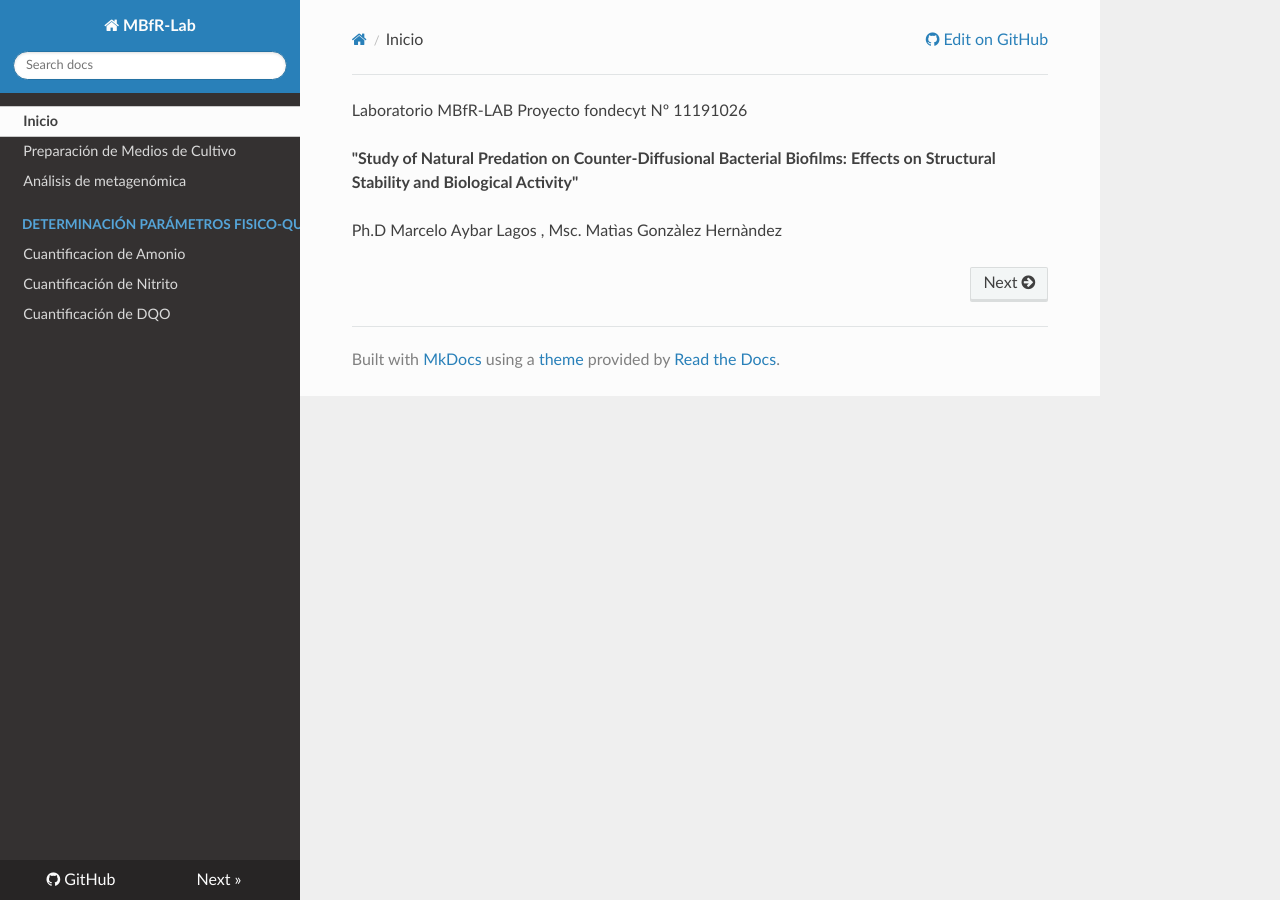
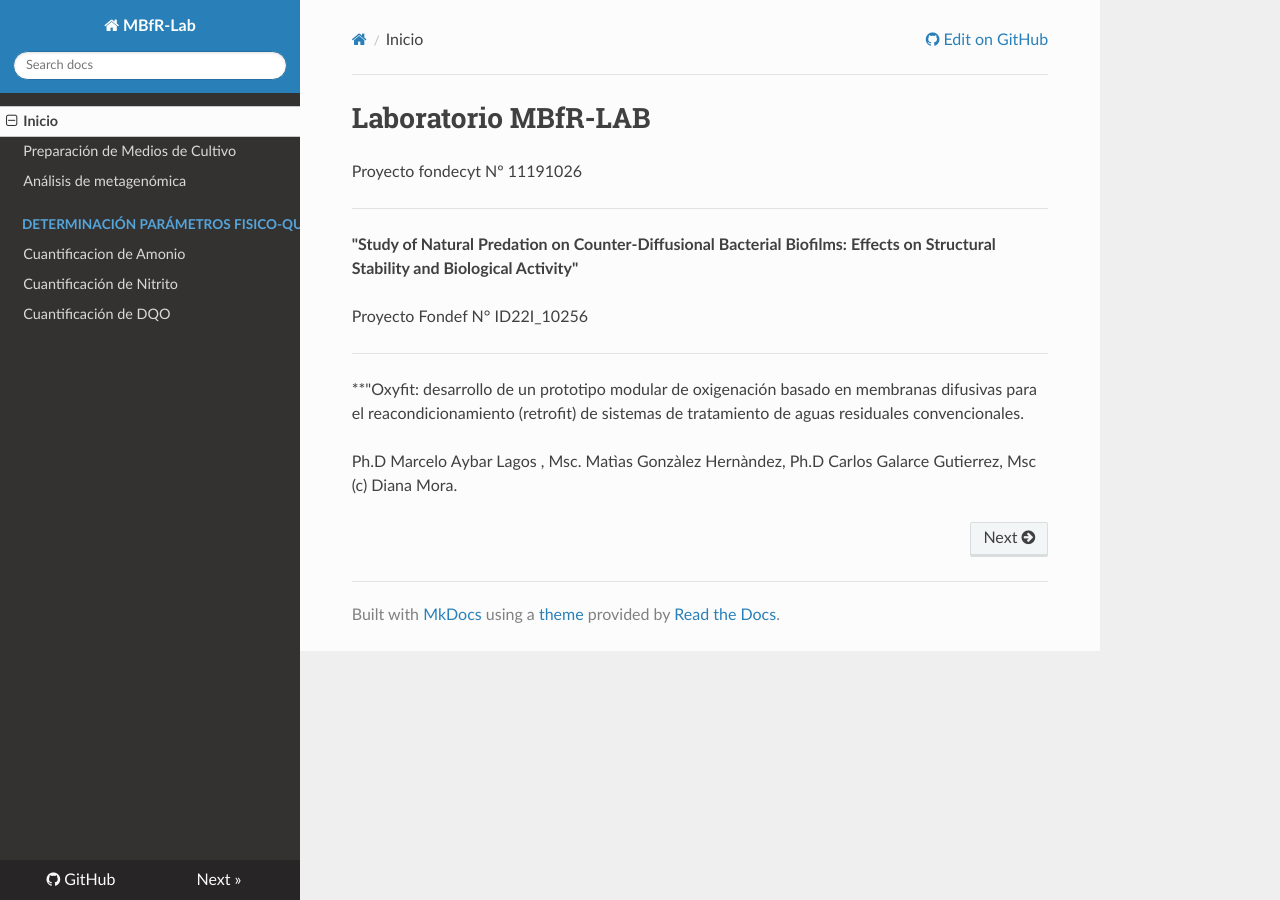
Before and after one commit to Eulogy320/MBfR-Lab, an MkDocs documentation site: the page built from docs/index.md, in a window 1280 px wide. Built offline with MkDocs 1.6.1, drawn with Linux system fonts in a browser that asks for light colours; nearby versions of some CDN libraries.

Commit message:
Update index.md

```diff
--- a/docs/index.md
+++ b/docs/index.md
@@ -1,8 +1,17 @@
 
 Laboratorio MBfR-LAB
+====================
+
 Proyecto fondecyt Nº 11191026
+_____________________________
 
 **"Study of Natural Predation on Counter-Diffusional Bacterial Biofilms: Effects on Structural
 Stability and Biological Activity"**
 
-Ph.D Marcelo Aybar Lagos , Msc. Matìas Gonzàlez Hernàndez
+Proyecto Fondef N° ID22I_10256
+______________________________
+
+**"Oxyfit: desarrollo de un prototipo modular de oxigenación basado en membranas difusivas para el reacondicionamiento (retrofit) de sistemas de tratamiento de aguas residuales convencionales.
+
+
+Ph.D Marcelo Aybar Lagos , Msc. Matìas Gonzàlez Hernàndez, Ph.D Carlos Galarce Gutierrez, Msc (c) Diana Mora.
```
